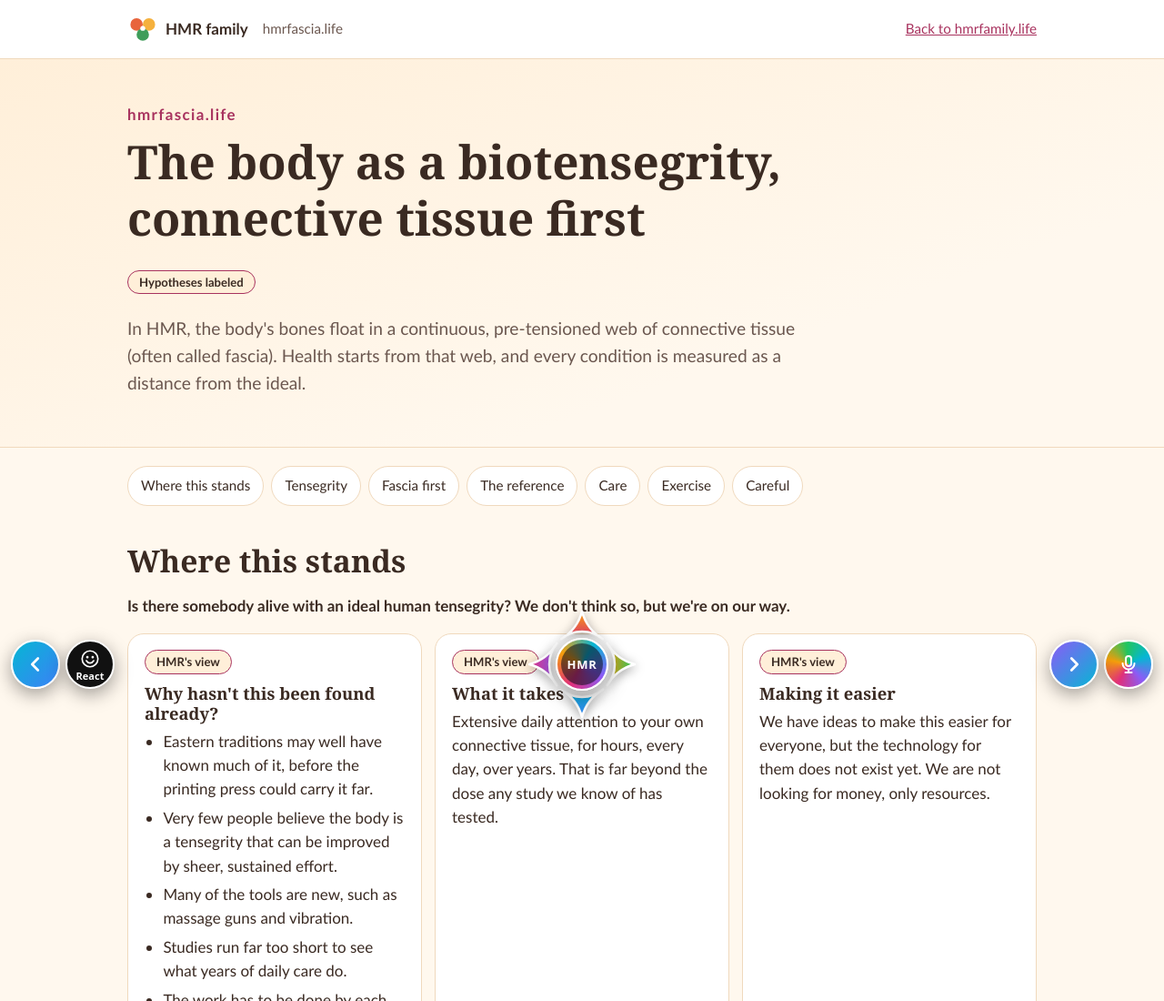
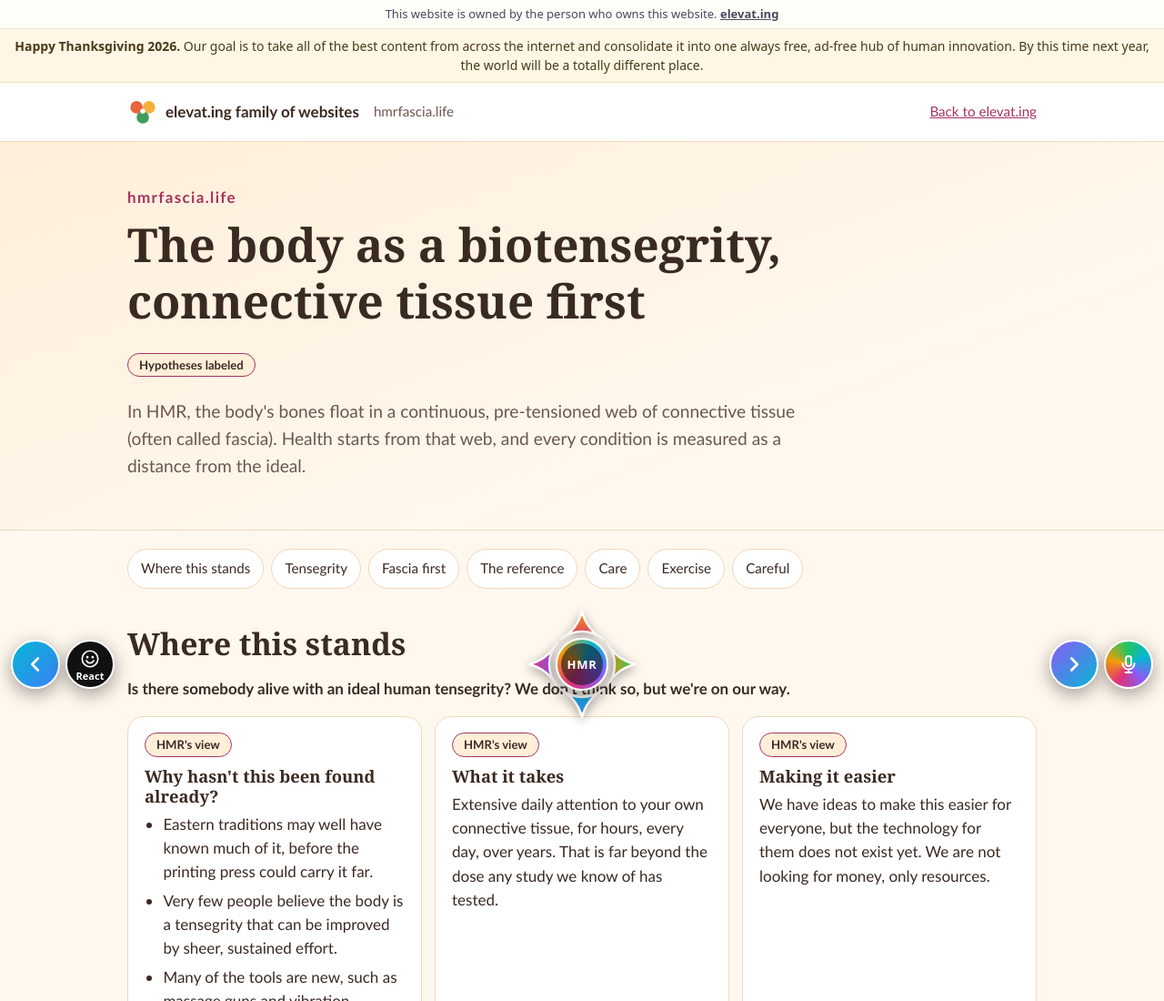
Before and after one commit to AtlasJumped/hmrfascia.life, a plain HTML site: page index.html in a window 1280 px wide. Shown: the top 1100 px of the page at 91% size. Drawn offline with Linux system fonts and the light colour scheme.

Commit message:
M-0130, M-0566, M-0567: owner caption linking elevat.ing at the top; brand and back link go to elevat.ing; Thanksgiving 2026 line
Co-Authored-By: Claude Opus 5.5 <noreply@anthropic.com>

```diff
--- a/index.html
+++ b/index.html
@@ -16,11 +16,13 @@
 </head>
 <body>
 <a class="skip" href="#main">Skip to content</a>
+<div class="elv8-cap" data-elv8-cap role="note" style="font:13px/1.45 system-ui,-apple-system,'Segoe UI',Roboto,sans-serif;text-align:center;padding:6px 12px;background:#fffdf8;color:#4a4760;border-bottom:1px solid #e8e3d6;position:relative;z-index:30">This website is owned by the person who owns this website. <a href="https://elevat.ing/" style="color:inherit;font-weight:700">elevat.ing</a></div>
+<aside class="tg-line" aria-label="Happy Thanksgiving 2026" style="font:14px/1.5 system-ui,-apple-system,'Segoe UI',Roboto,sans-serif;text-align:center;padding:8px 16px;background:#fff6e5;color:#4a3a1a;border-bottom:1px solid #f0dfb8"><b>Happy Thanksgiving 2026.</b> Our goal is to take all of the best content from across the internet and consolidate it into one always free, ad-free hub of human innovation. By this time next year, the world will be a totally different place.</aside>
 <header class="top">
   <div class="wrap bar">
-    <a class="brand" href="https://hmrfamily.life" rel="noopener" aria-label="HMR family, back to hmrfamily.life"><svg class="mark" viewBox="0 0 40 40" width="34" height="34" aria-hidden="true" focusable="false"><circle cx="12" cy="14" r="8" fill="#e8643c"/><circle cx="28" cy="14" r="8" fill="#f5b13d"/><circle cx="20" cy="27" r="8" fill="#3f9d5a"/><circle cx="20" cy="19" r="3.2" fill="#fff"/></svg><span>HMR family</span></a>
+    <a class="brand" href="https://elevat.ing/" rel="noopener" aria-label="elevat.ing family of websites, back to elevat.ing"><svg class="mark" viewBox="0 0 40 40" width="34" height="34" aria-hidden="true" focusable="false"><circle cx="12" cy="14" r="8" fill="#e8643c"/><circle cx="28" cy="14" r="8" fill="#f5b13d"/><circle cx="20" cy="27" r="8" fill="#3f9d5a"/><circle cx="20" cy="19" r="3.2" fill="#fff"/></svg><span>elevat.ing family of websites</span></a>
     <span class="here">hmrfascia.life</span>
-    <a class="back" href="https://hmrfamily.life" rel="noopener">Back to hmrfamily.life</a>
+    <a class="back" href="https://elevat.ing/" rel="noopener">Back to elevat.ing</a>
   </div>
 </header>
 <div class="hero">
```
